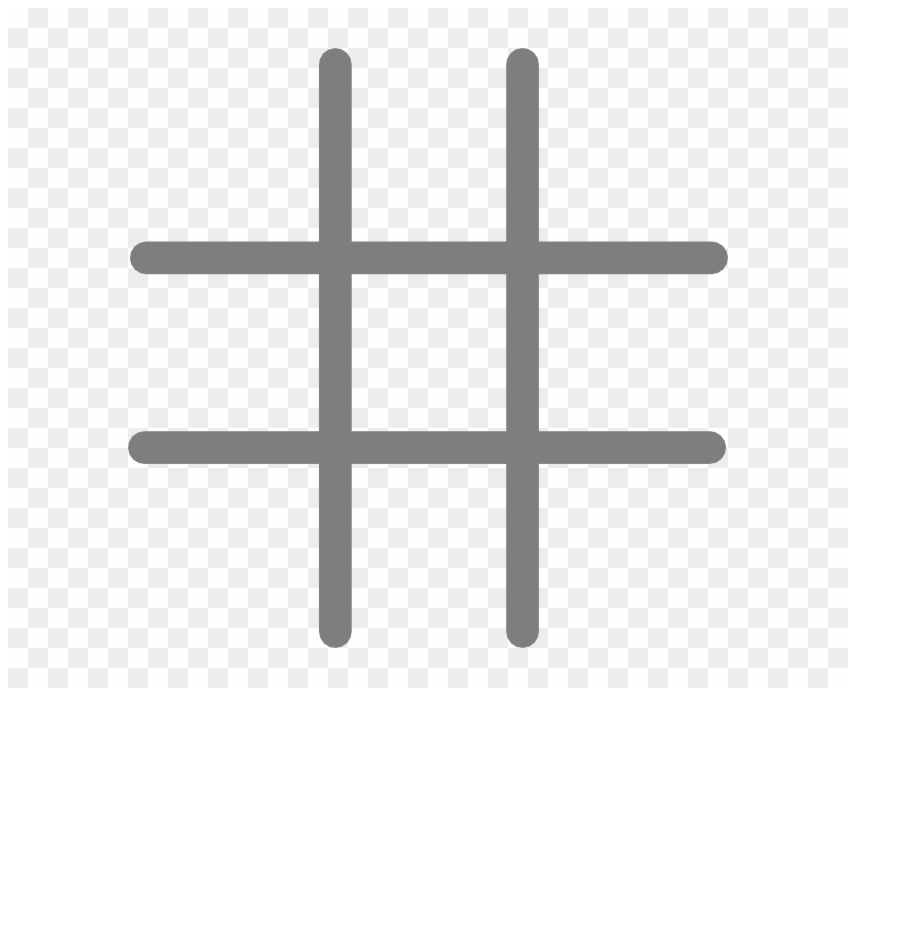
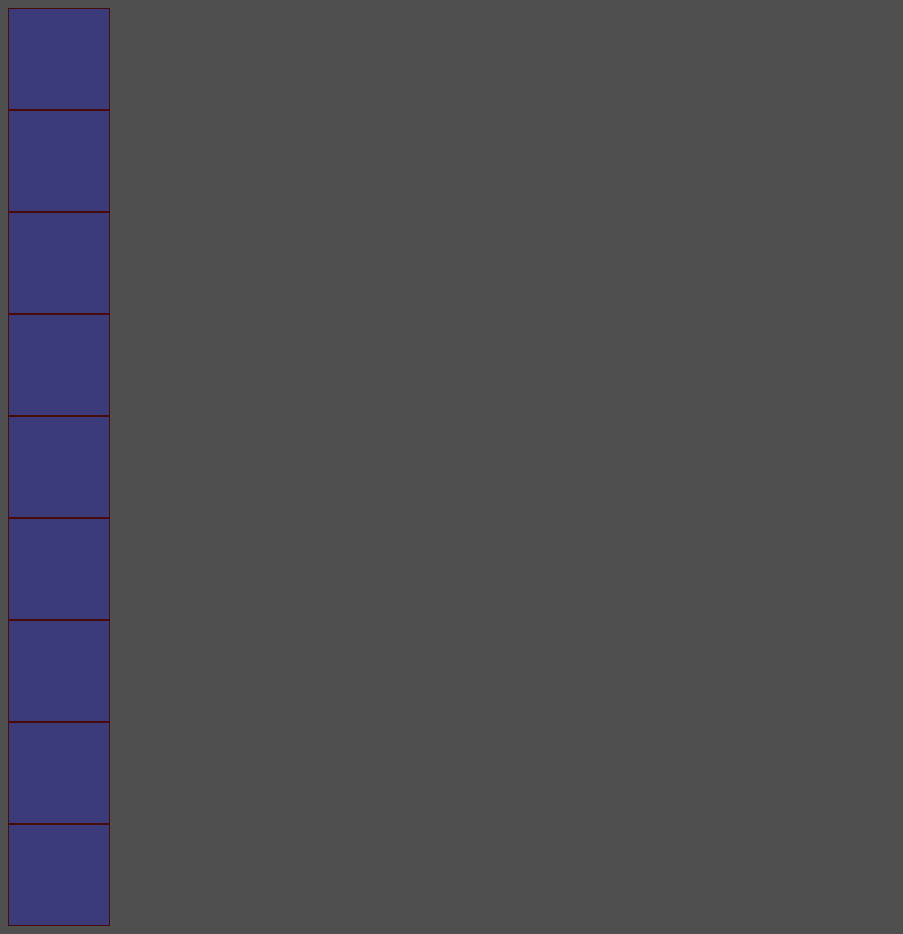
Before and after one commit to pineapplepiza/Tic_Tac_Toe, a plain HTML site: page index.html in a window 1280 px wide. Shown: the whole page, without its empty margins (0-903 px from the left). Before the commit the page ends 800 px from the top, so only its background shows below. Drawn offline with Linux system fonts and the light colour scheme.

Commit message:
I make the gameboard layout in HTML and added some CSS to it. I also added an event listener for the cells. I'm having some problems with my code so I will fix those.

```diff
--- a/index.html
+++ b/index.html
@@ -8,8 +8,18 @@
       <link rel="stylesheet" href="style.css">
     </head>
     <body>
-        <div id="gameboard">
-          <img src="TicTacToeboard.jpeg" alt="gameboard">
+        <div id="game-container">
+          <div class="cell" id="cell-0"></div>
+          <div class="cell" id="cell-1"></div>
+          <div class="cell" id="cell-2"></div>
+          <div class="cell" id="cell-3"></div>
+          <div class="cell" id="cell-4"></div>
+          <div class="cell" id="cell-5"></div>
+          <div class="cell" id="cell-6"></div>
+          <div class="cell" id="cell-7"></div>
+          <div class="cell" id="cell-8"></div>
+
+          <!-- <img src="Tic-tac-toe.png" alt="gameboard"> -->
         </div>
 
         <script java.js></script>
--- a/style.css
+++ b/style.css
@@ -0,0 +1,29 @@
+
+body {
+    background-color: rgb(79, 79, 79);
+    /* max-height: 100%; */
+}
+
+/* #gameboard {
+    display: flex;
+    justify-content: center;
+    align-self: center;
+} */
+
+.game-container {
+    display: grid;
+    grid-template-columns: repeat(3, 1fr);
+    grid-gap: 5px;
+    width: 300px; /* Maybe 600px is better if I'm going to use the gameboard png */
+    height: 300px;
+}
+
+.cell {
+    width: 100px;
+    height: 100px;
+    background-color: rgba(7, 10, 222, 0.281);
+    border: 1px solid #480a0a;
+    text-align: center;
+    font-size: 24px;
+    cursor: pointer;
+}
```
Also changed, not shown: java.js (+23 -8 lines), Tic-tac-toe.png (added).
